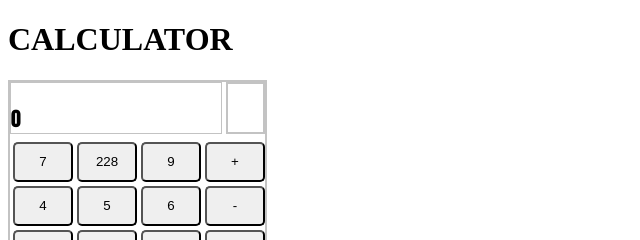
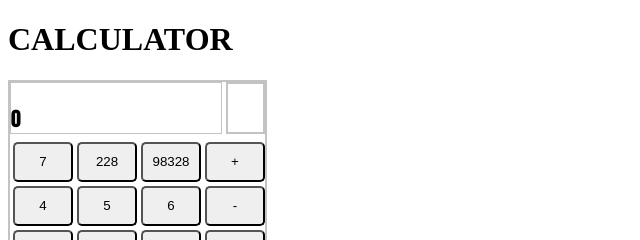
Before and after one commit to prajwalpladwa/Test2, a plain HTML site: page calculator.html in a window 1280 px wide. Shown: the top 240 px of the page, 0-640 px from the left. Drawn offline with Linux system fonts and the light colour scheme.

Commit message:
test test

```diff
--- a/calculator.html
+++ b/calculator.html
@@ -81,7 +81,7 @@
                     <tr>
                         <td><button onclick="calculator(7)">7</button></td>
                         <td><button onclick="calculator(8)">228</button></td>
-                        <td><button onclick="calculator(9)">9</button></td>
+                        <td><button onclick="calculator(9)">98328</button></td>
                         <td><button onclick="calculator('+')">+</button></td>
                     </tr>
                      <tr>
```
